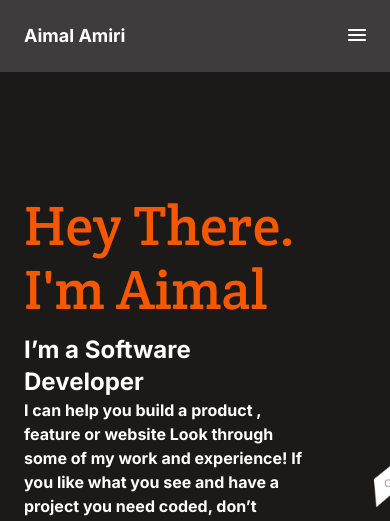
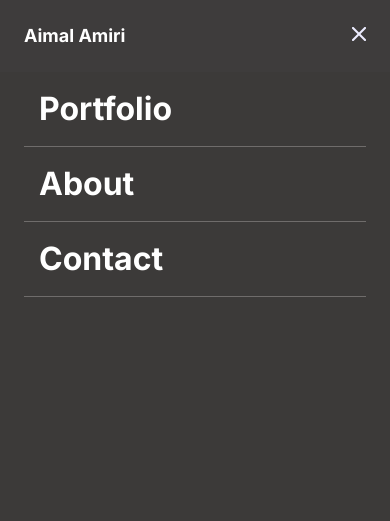
Before and after one commit to aimalamiri/Microverse-Portfolio, a website: page index.html in a window 390 px wide. Both pictures are taken after a click on the link 357 px from the left and 36 px from the top of the page. Shown: the top 521 px of the page. Drawn offline with Linux system fonts and the light colour scheme.

Commit message:
Add Menu icon

```diff
--- a/index.html
+++ b/index.html
@@ -15,7 +15,7 @@
   <body>
     <nav class="container">
       <a href="#" class="navbar-logo font-inter text-bold decoration-none">Aimal Amiri</a>
-      <ul class="navbar-menu">
+      <ul class="navbar-menu" id="nav-menu">
         <li class="navbar-link font-inter">
           <a href="#works" class="text-white decoration-none">Portfolio</a>
         </li>
@@ -31,7 +31,7 @@
           </a>
         </li>
       </ul>
-      <a href="#" class="navbar-menu-button"><img src="./assets/svg/menu.svg" alt="Menu" /></a>
+      <a href="#" class="navbar-menu-button" id="menu-btn"><img src="./assets/svg/menu.svg" id="menu-icon" alt="Menu" /></a>
     </nav>
     <header class="header">
       <section class="header-content container">
@@ -321,5 +321,6 @@ Enter text here</textarea
         </div>
       </footer>
     </main>
+    <script src="script.js"></script>
   </body>
 </html>
--- /dev/null
+++ b/script.js
@@ -0,0 +1,24 @@
+let navMenu = document.querySelector('#nav-menu');
+let menuBtn = document.querySelector('#menu-btn');
+let menuIcon = document.querySelector('#menu-icon');
+let navLinks =document.querySelectorAll('.navbar-link a');
+
+menuBtn.addEventListener('click', function(e){
+  navMenu.classList.toggle('d-block')
+  swapMenuIcon();
+});
+
+for(let link of navLinks){
+  link.addEventListener('click', function(e){
+     navMenu.classList.remove('d-block');
+     swapMenuIcon();
+  });
+}
+
+function swapMenuIcon() {
+  if(navMenu.classList.contains('d-block')){
+    menuIcon.src = './assets/png/close.png';
+  }else{
+   menuIcon.src ='./assets/svg/menu.svg';
+  }
+}
```
Also changed, not shown: assets/png/close.png (added).
